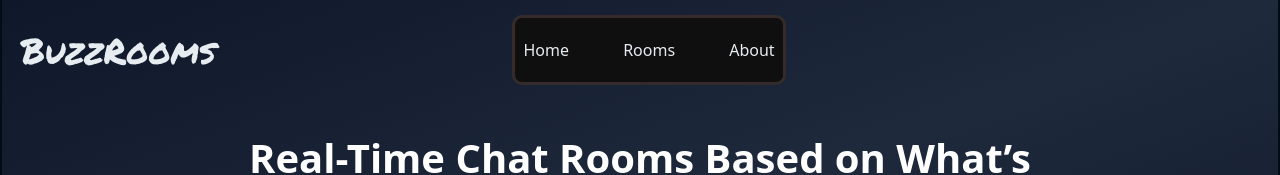
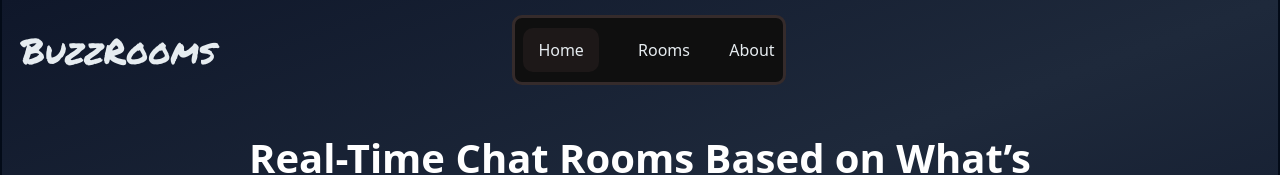
Before and after one commit to TusharThakur04/BuzzRooms, a Next.js app in the folder frontend/: page / in a window 1280 px wide. Shown: the top 175 px of the page. Built offline with nearby package versions, Linux system fonts and the light colour scheme; no server answers; a web font is replaced by a local one.

Commit message:
fix(styles): improved navigation styles

```diff
--- a/frontend/src/components/header/Header.jsx
+++ b/frontend/src/components/header/Header.jsx
@@ -7,8 +7,10 @@
 import CloseIcon from "@mui/icons-material/Close";
 import { SignedIn, UserButton } from "@clerk/nextjs";
 import useHeaderBackground from "../../hooks/hasBackground";
+import { usePathname } from "next/navigation";
 const Header = () => {
   const active = useHeaderBackground();
+  const location = usePathname();
 
   const [menuOpen, setMenuOpen] = useState(false);
 
--- a/frontend/src/components/header/Header.module.scss
+++ b/frontend/src/components/header/Header.module.scss
@@ -46,16 +46,18 @@
     flex-direction: column;
     border-radius: 5px;
     right: 0;
-    top: 0;
+    top: 5px;
     height: 300px;
     width: 20%;
-    padding: 0.8rem 0;
+    padding: 2rem 0;
     transform: translateX(100%);
   }
 }
 
 .navVisible {
   @media (max-width: 960px) {
+    top: 5px;
+    right: 3px;
     transform: translateX(0%);
   }
 }
@@ -66,7 +68,7 @@
   width: 30%;
   @media (max-width: 960px) {
     height: 25%;
-    width: 40%;
+    width: 70px;
   }
 }
 
```
